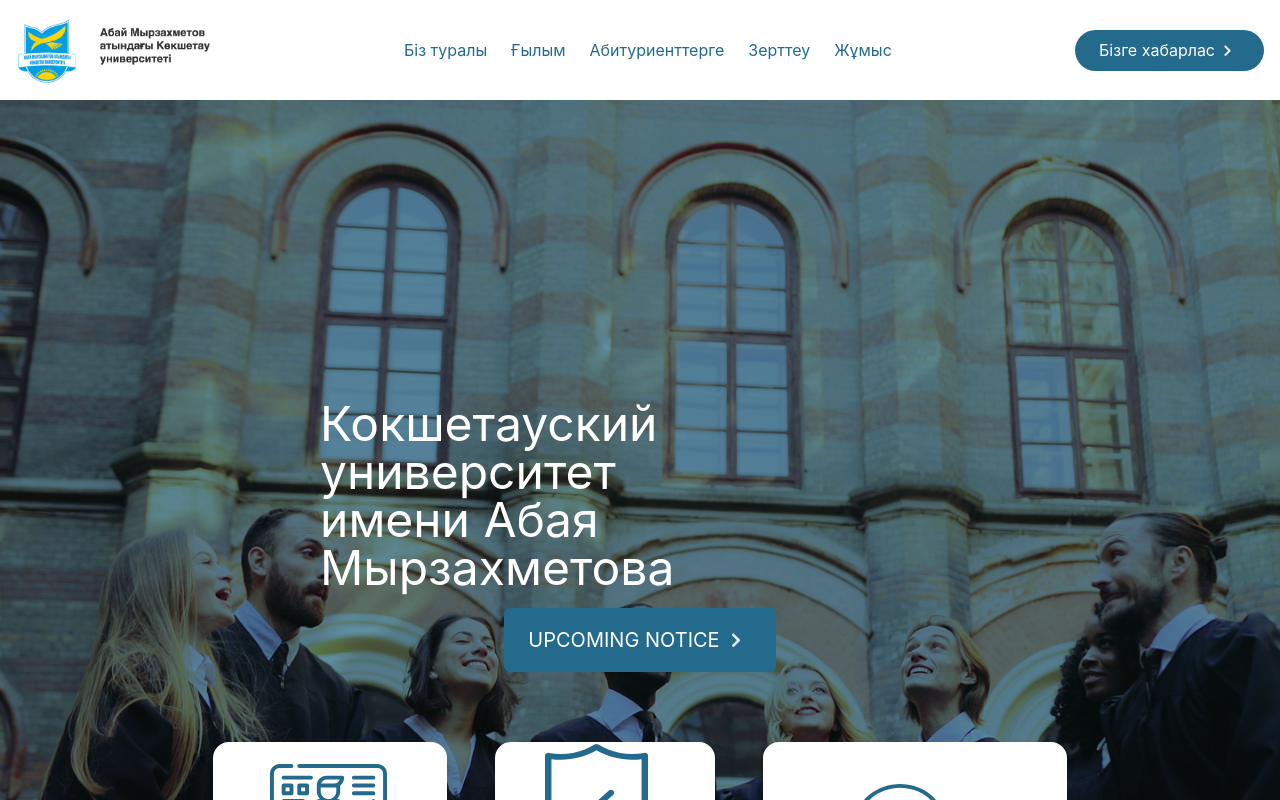
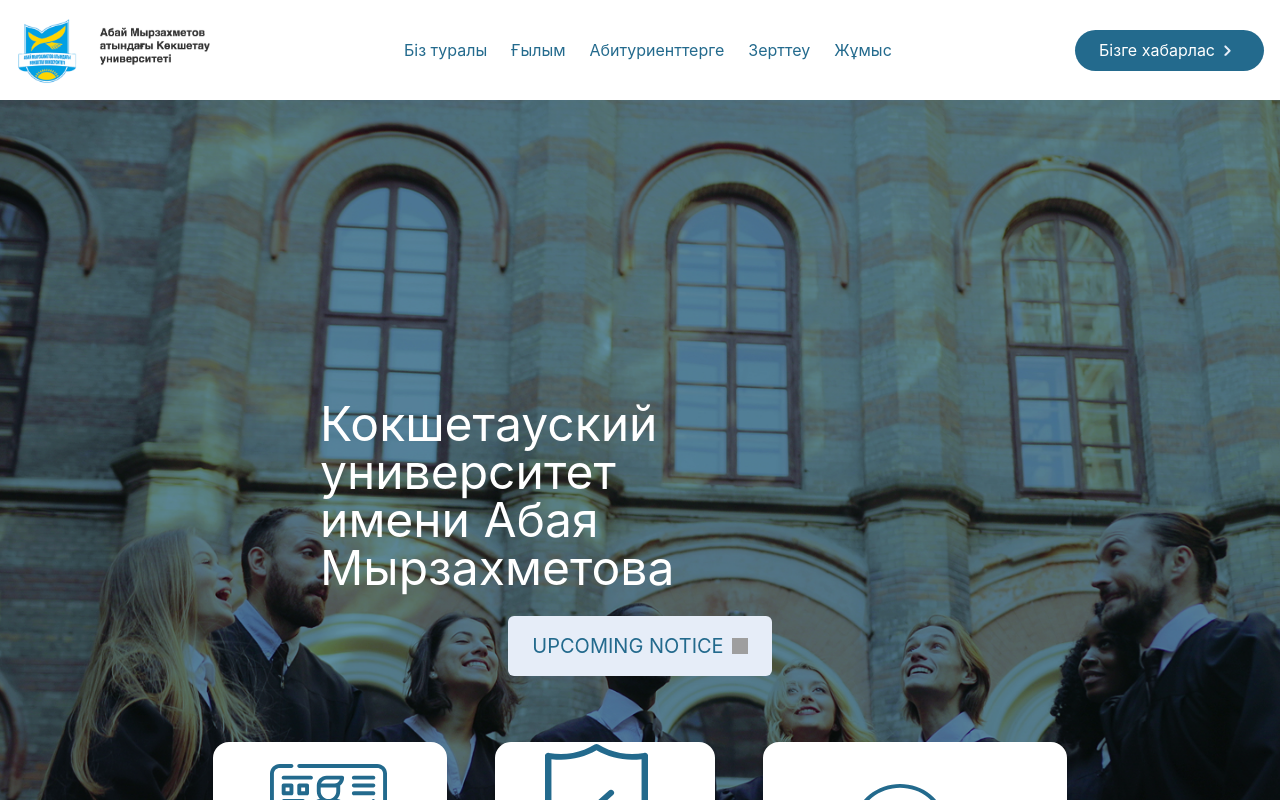
Before and after one commit to dagamaDev/kuam, a Vue app: page / in a window 1280 px wide. Shown: the top 800 px of the page. Built offline with nearby package versions, Linux system fonts and the light colour scheme; grey boxes are pictures that could not be loaded; the HTML template or start-up script is replaced by a standard one.

Commit message:
fix(hero btn)

```diff
--- a/src/components/studentOpinion.vue
+++ b/src/components/studentOpinion.vue
@@ -1,6 +1,6 @@
 <template>
-    <div>
-        <div class="flex flex-col items-center">
+    <div class="w-full flex justify-center">
+        <div class="w-1/2 flex flex-col items-center">
             <div class="flex justify-center gap-3 mb-4">
                 <h1 class="text-3xl font-bold text-[#236A8D]">Студенттің пікірі</h1>
             </div>
@@ -8,7 +8,7 @@
                 <img src="../assets/quotation.svg" alt="">
             </div>
             <div class="flex gap-6 justify-center mb-8">
-                <p>"My university experience has been outstanding, thanks to the dedicated faculty, diverse
+                <p class="font-bold">"My university experience has been outstanding, thanks to the dedicated faculty, diverse
                     opportunities, and a supportive community. It's where I've grown academically and personally, making
                     lifelong connections along the way."</p>
             </div>
--- a/src/components/universityMain.vue
+++ b/src/components/universityMain.vue
@@ -1,11 +1,11 @@
 <template>
     <div class="absolute">
         <div class="flex flex-col items-center">
-            <div class="flex justify-center gap-3 mb-4">
+            <div class="flex justify-center gap-3 mb-6">
                 <h1 class="text-5xl text-white leading-12">Кокшетауский университет <br> имени Абая Мырзахметова</h1>
             </div>
-            <button class="bg-[#236A8D] flex items-center text-white px-6 py-4 rounded-md text-xl">
-                <span>UPCOMING NOTICE</span> <span><img class="size-8" src='../assets/outline.svg' alt=""></span>
+            <button class="bg-[#e6edf8] flex gap-2 items-center text-[#236a8d] px-6 py-4 rounded-md text-xl">
+                <span>UPCOMING NOTICE</span> <span><img class="size-4" src='../assets/colored-vector.svg' alt=""></span>
             </button>
         </div>
     </div>
--- a/src/components/unversityGallery.vue
+++ b/src/components/unversityGallery.vue
@@ -1,7 +1,7 @@
 <template>
     <div class="flex flex-col items-center">
-        <div class="flex flex-col justify-center gap-3 mb-4">
-            <h1 class="text-3xl font-bold text-[#236A8D]">Фото галлерия</h1>
+        <div class="w-1/2 flex flex-col justify-center gap-3 mb-4">
+            <h1 class="text-3xl font-bold text-[#236A8D] text-center">Фото галлерия</h1>
             <p>Біздің академиялық саяхатымыздың, кампус өміріміздің және студенттік жетістіктеріміздің мәнін қамтитын
                 көрнекі шедеврлердің жанды жинағын зерттеңіз. Біздің белсенді және серпінді қауымдастықтың бірегей
                 тарихын баяндайтын кескіндердің калейдоскопына еніңіз.</p>
```
